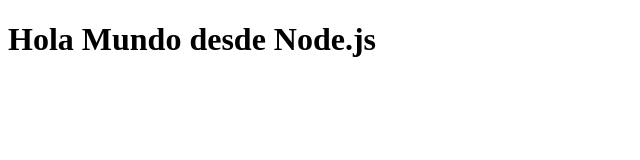
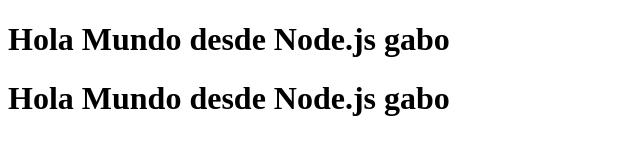
Before and after one commit to gabriel9818/aws-action, a website: page index.html in a window 1280 px wide. Shown: the whole page, without its empty margins (0-640 px from the left). Drawn offline with Linux system fonts and the light colour scheme.

Commit message:
feat: :ambulance: add a line

```diff
--- a/index.html
+++ b/index.html
@@ -6,6 +6,7 @@
     <title>Hola Mundo</title>
 </head>
 <body>
-    <h1>Hola Mundo desde Node.js</h1>
+    <h1>Hola Mundo desde Node.js gabo</h1>
+    <h1>Hola Mundo desde Node.js gabo</h1>
 </body>
 </html>
```
Also changed, not shown: .github/workflows/deploy.yml.
